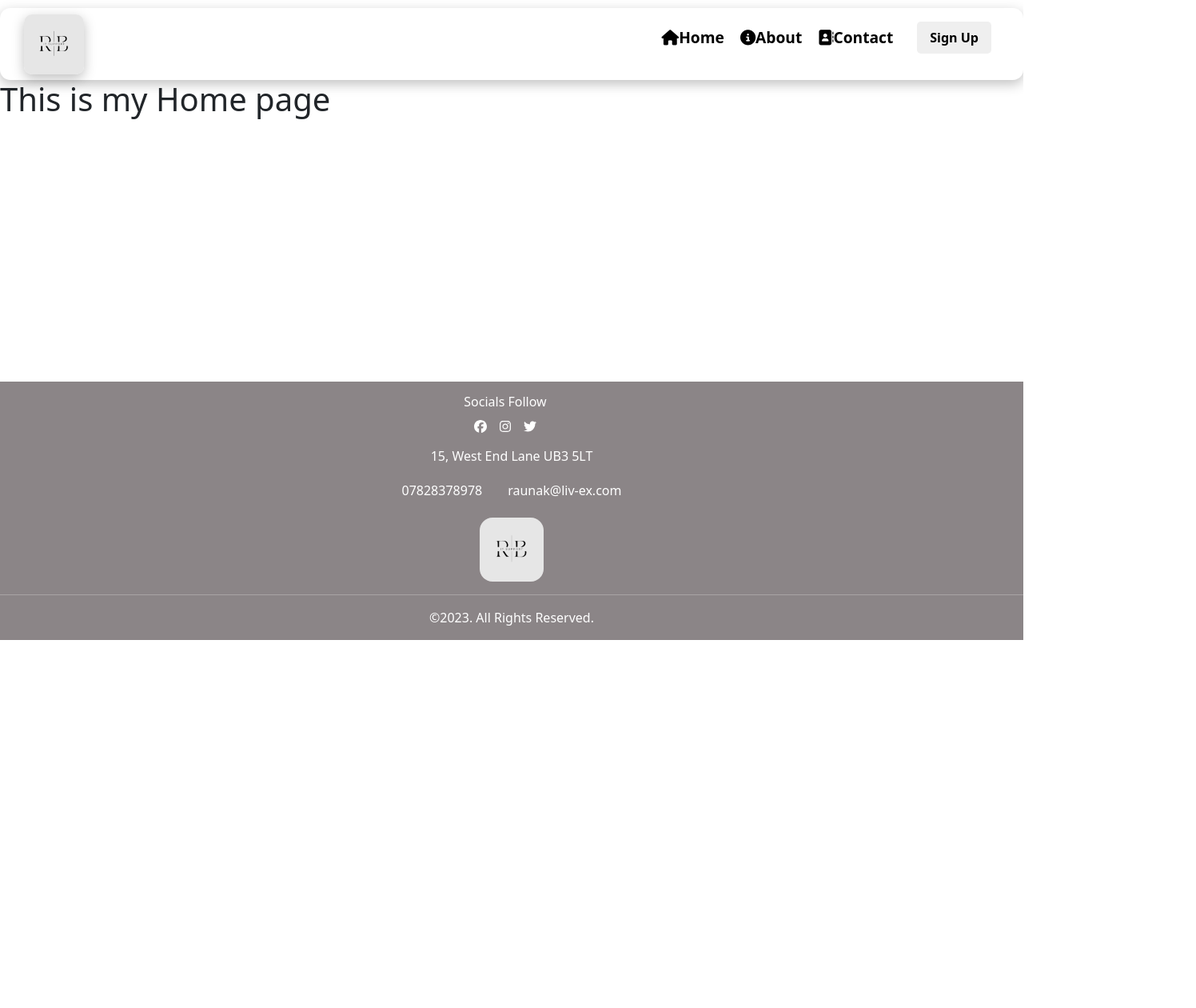
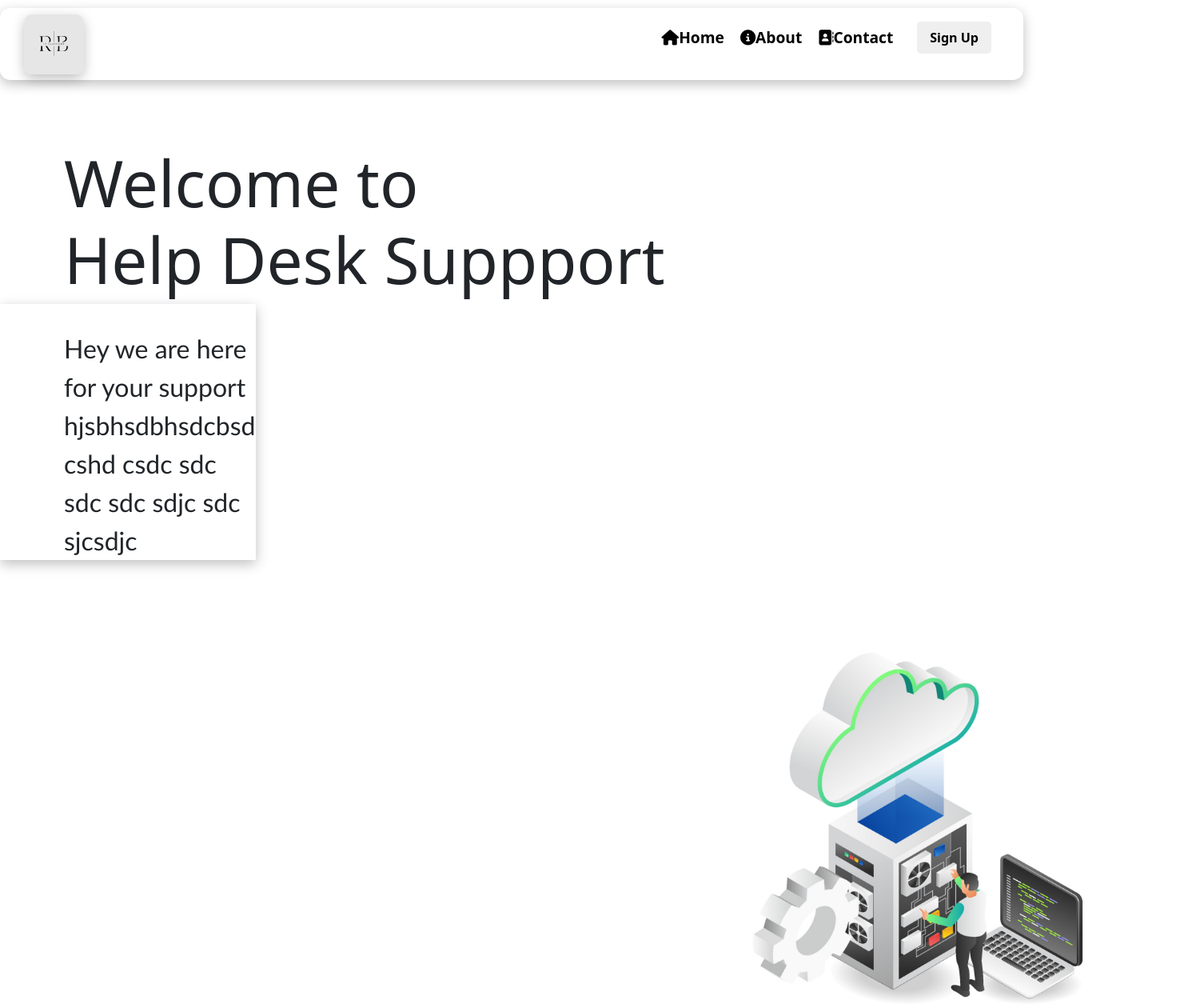
Before and after one commit to Rxunak/Liv-Ex-Project, a React (Create React App) app in the folder loginsignup/: page / in a window 1280 px wide. Shown: the top 1260 px of the page at 80% size, 1496 px wide, since content can reach past the window. Before the commit the page ends 800 px from the top, so only its background shows below. Built offline with nearby package versions, Linux system fonts and the light colour scheme.

Commit message:
working on Home page

```diff
--- a/loginsignup/src/Routes/Home.js
+++ b/loginsignup/src/Routes/Home.js
@@ -1,17 +1,27 @@
 import React from 'react'
+import '../Styles/Home.css'
 import Navbar from '../Component/Navbar'
 
-
+import logo from '../Assets/ITHome.jpg'
 
 const Home = () => {
   return (
     <div>
       <div>    <Navbar/></div>
-      <div>
-        <h1>This is my Home page</h1>
 
+      <div >
+        <h1 id='homehead'>Welcome to <br />
+        Help Desk Suppport</h1>
+      </div>
 
+      <div className='infoo'>
+        <p id='info'>Hey we are here <br />
+         for your support hjsbhsdbhsdcbsd <br />
+         cshd csdc sdc sdc sdc sdjc sdc sjcsdjc</p>
+      </div>
 
+      <div >
+      <img className="HomeLogo" src={logo} alt="" />
       </div>
 
     </div>
--- /dev/null
+++ b/loginsignup/src/Styles/Home.css
@@ -0,0 +1,28 @@
+.HomeLogo{
+    height: 40rem;
+
+    padding-top: 2rem;
+    padding-bottom: 2rem;
+    padding-left: 50rem;
+
+}
+
+#homehead{
+    font-size: 5rem;
+    padding-top: 5rem;
+    padding-left: 5rem;
+}
+
+.infoo{
+    box-shadow: 0 5px 15px 0 rgba(0, 0, 0, 0.25);
+    width: 20rem;
+
+
+}
+
+#info{
+    padding-top: 2rem;
+    padding-left: 5rem;
+    font-size: 2rem;
+    font-family: 'Gill Sans', 'Gill Sans MT', Calibri, 'Trebuchet MS', sans-serif;
+}
```
Also changed, not shown: loginsignup/src/Assets/ITHome.jpg (renamed from loginsignup/src/Assets/vecteezy_flat-isometric-illustration-concept-of-technician-programmer_15593387.jpg).
